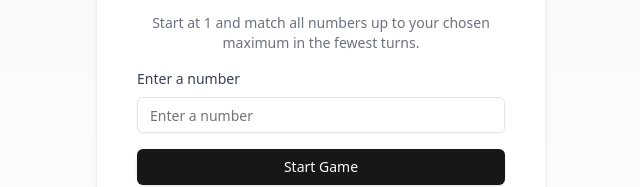
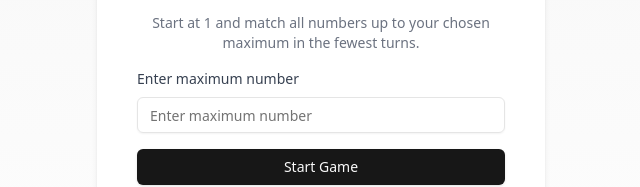
Before and after one commit to sian022/number-matching-game, a React (Vite) app: page / in a window 1280 px wide. Shown: the part 341-528 px from the top of the page, without its empty margins (319-959 px from the left). Built offline with nearby package versions, Linux system fonts and the light colour scheme.

Commit message:
Created README.md file

```diff
--- a/src/pages/welcome-page.tsx
+++ b/src/pages/welcome-page.tsx
@@ -55,12 +55,12 @@ const WelcomePage = () => {
             htmlFor="maxNumber"
             className="block text-sm font-medium text-gray-700"
           >
-            Enter a number
+            Enter maximum number
           </label>
 
           <Input
             id="maxNumber"
-            placeholder="Enter a number"
+            placeholder="Enter maximum number"
             type="number"
             value={number}
             onChange={handleNumberChange}
```
Also changed, not shown: 1 other file (tests, documents, lock files or other folders).
